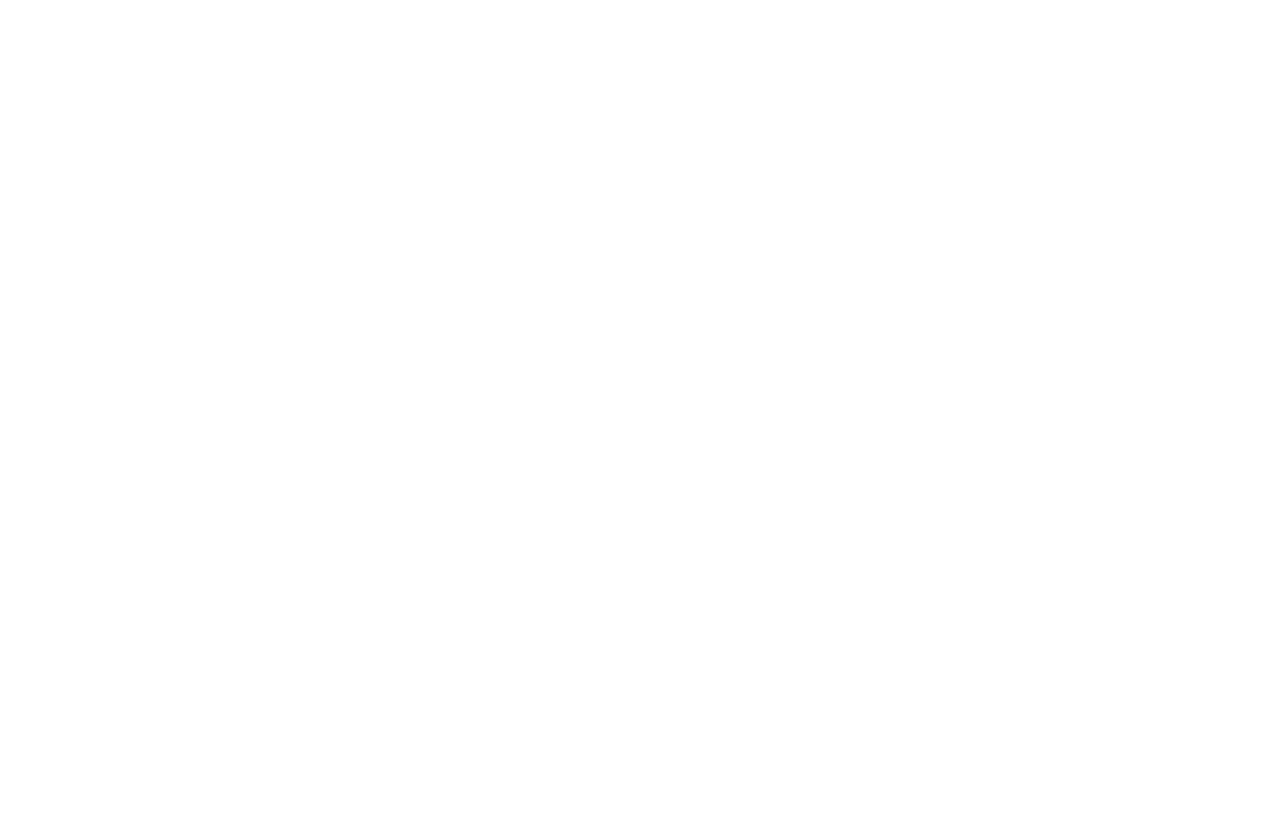
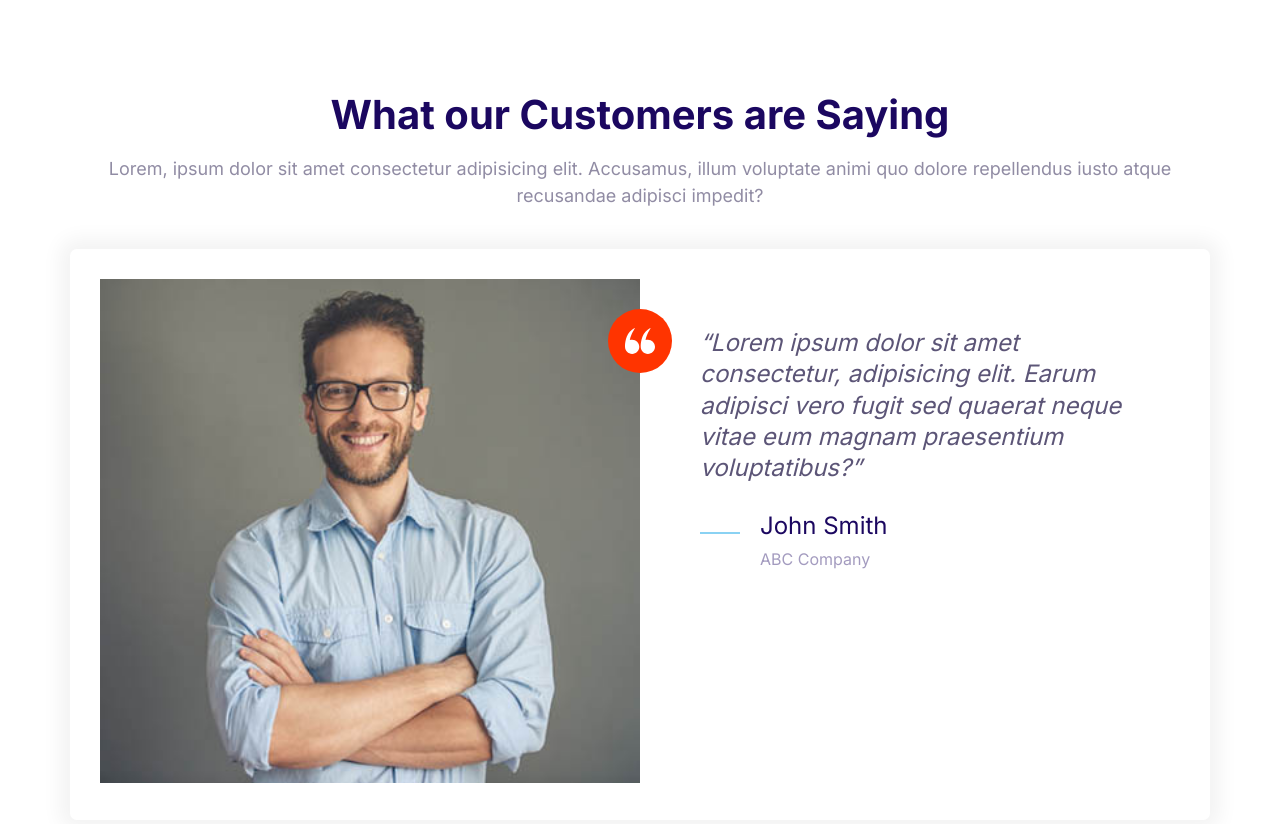
Before and after one commit to Amban03/Project-Adam, a plain HTML site: page index.html in a window 1280 px wide. Before the commit the page ends 800 px from the top, so only its background shows below. Drawn offline with Linux system fonts and the light colour scheme.

Commit message:
Testimonial Block commit.

```diff
--- a/css/styles.css
+++ b/css/styles.css
@@ -617,6 +617,7 @@ a {
 
 .block__header {
   text-align: center;
+  margin-bottom: 4rem;
 }
 
 .block__heading {
--- a/index.html
+++ b/index.html
@@ -12,7 +12,46 @@
   <link rel="stylesheet" href="css/styles.css">
 </head>
 <body>
-
+   <section class="block">
+     <header class="block__header">
+       <h2>What our Customers are Saying</h2>
+       <p>Lorem, ipsum dolor sit amet consectetur adipisicing elit. Accusamus, illum voluptate animi quo dolore repellendus iusto atque recusandae adipisci impedit?</p>
+     </header>
+     <div class="container">
+      <div class="card testimonial">
+        <div class="grid grid--1x2">
+          <div class="testimonial__image">
+            <div class="testimonial__image">
+              <img
+                   src="images/testimonial.jpg"
+                   alt="A happy, smiling customer">
+                   <span class="icon-container icon-container--accent">
+                    <svg class="icon icon--white icon--small">
+                      <use xlink:href="images/sprite.svg#quotes"></use>
+                    </svg>
+                  </span>
+            </div>
+          </div>
+          <blockquote class="quote">
+            <p class="quote__text">Lorem ipsum dolor sit amet consectetur, adipisicing elit. Earum adipisci vero fugit sed quaerat neque vitae eum magnam praesentium voluptatibus?</p>
+            <footer>
+             <div class="media">
+               <div class="media__image">
+                  <svg class="icon icon--primary quote__line">
+                    <use xlink:href="images/sprite.svg#line"></use>
+                  </svg>
+               </div>
+               <div class="media__body">
+                 <h3 class="media__title quote__author">John Smith</h3>
+                 <p class="quote__organization">ABC Company</p>
+               </div>
+             </div>
+            </footer>
+          </blockquote>
+        </div>
+      </div>
+     </div>
+   </section>
    <script src="js/main.js"></script>
 </body>
 </html>
```
Also changed, not shown: components/testimonialblock.html (added, +40 -0 lines).
